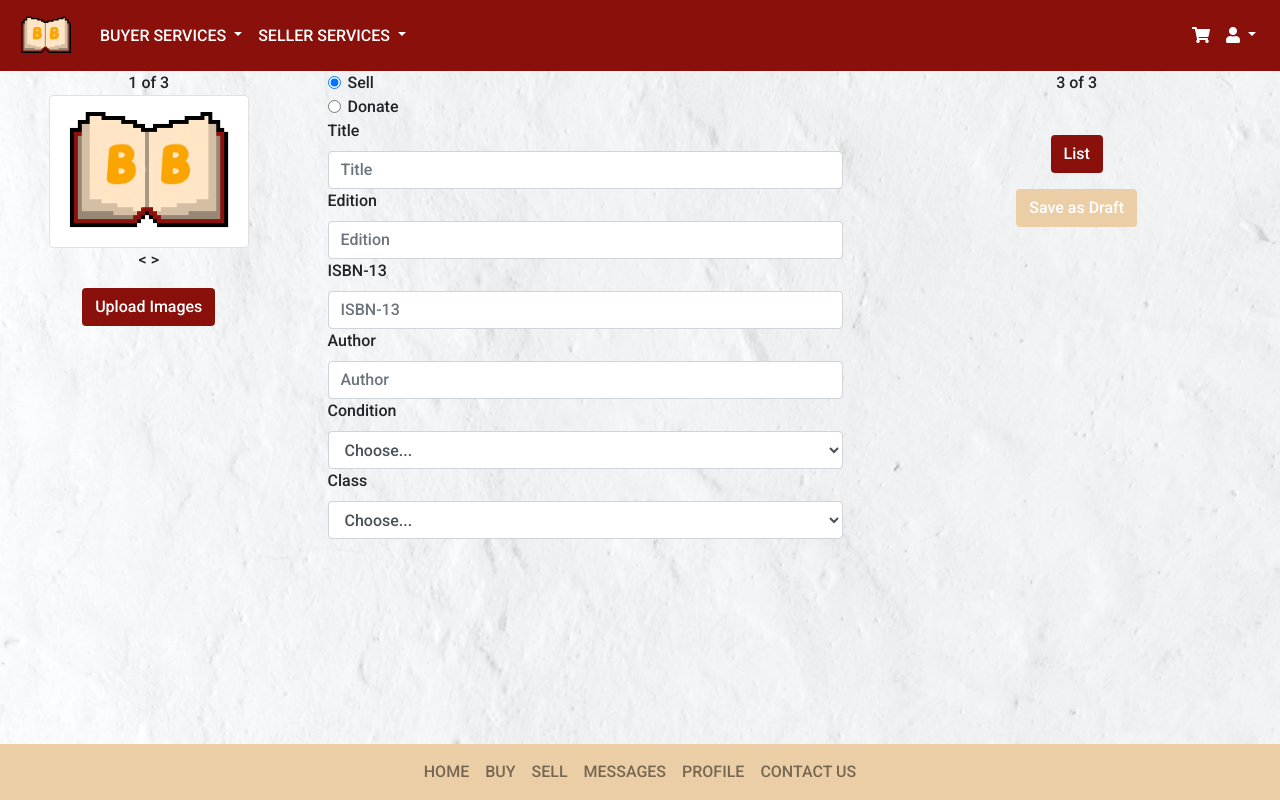
After one commit to jthom19/BookBargainsProject, a Django app: template bookbargains/templates/sellerListingBackUp.html in a window 1280 px wide. The commit adds this page. Run offline with Django 3.2, Linux system fonts and the light colour scheme; the template is opened without the code that fills it, so the values that code supplies are empty; some libraries are stand-ins or nearby versions.

Commit message:
updated forms

```diff
--- /dev/null
+++ b/bookbargains/templates/sellerListingBackUp.html
@@ -0,0 +1,110 @@
+{% extends "base.html" %}
+{% load static %}
+{% block body_block %}
+
+<div class="row">
+    <div class="col-3 text-center">
+      1 of 3
+        <div class="thumbnails1">
+            <img src="../static/bb.png" alt="..." class="img-thumbnail" width="200px" height="300px">
+        </div>
+
+        < >
+        <br>
+        <button class="btn mx-auto mt-3" style="color: #ffffff; background-color: #8a100b;">Upload Images</button>
+        <br>
+
+    </div>
+    <div class="col-5 text-center">
+
+      <div class="form-row-1 text-left">
+          <div>
+              <div class="form-check">
+                  <input class="form-check-input" type="radio" name="exampleRadios" id="exampleRadios1" value="option1" checked>
+                  <label class="form-check-label" for="exampleRadios1">
+                    Sell
+                  </label>
+                </div>
+                <div class="form-check">
+                  <input class="form-check-input" type="radio" name="exampleRadios" id="exampleRadios2" value="option2">
+                  <label class="form-check-label" for="exampleRadios2">
+                    Donate
+                  </label>
+                </div>
+          </div>
+        <label class="form-label" for="formControl">Title</label>
+        <input
+        class="form-control"
+        id="formControl"
+        type="text"
+        placeholder="Title"
+        aria-label="Title"
+
+        />
+        <label class="form-label" for="formControl">Edition</label>
+        <input
+            class="form-control"
+            id="formControl"
+            type="text"
+            placeholder="Edition"
+            aria-label="Edition"
+
+        />
+        <label class="form-label" for="formControl">ISBN-13</label>
+        <input
+            class="form-control"
+            id="formControl"
+            type="text"
+            placeholder="ISBN-13"
+            aria-label="ISBN-13"
+
+        />
+        <label class="form-label" for="formControl">Author</label>
+        <input
+            class="form-control"
+            id="formControl"
+            type="text"
+            placeholder="Author"
+            aria-label="Author"
+
+        />
+        <label for="exampleFormControlSelect1">Condition</label>
+        <select class="form-control" id="exampleFormControlSelect1">
+            <option selected>Choose...</option>
+            <option>New</option>
+            <option>Great</option>
+            <option>Good</option>
+            <option>Average</option>
+            <option>Poor</option>
+        </select>
+        <label for="exampleFormControlSelect1">Class</label>
+        <select class="form-control" id="exampleFormControlSelect1">
+            <option selected>Choose...</option>
+            <option>x</option>
+            <option>x</option>
+            <option>x</option>
+            <option>x</option>
+            <option>x</option>
+        </select>
+
+
+      </div>
+    </div>
+    <div class="col text-center">
+      3 of 3
+        <div class="btn_group1">
+            <br>
+            <button class="btn mx-auto mt-3" style="color: #ffffff; background-color: #8a100b;">List</button>
+            <br>
+            <button class="btn mx-auto mt-3" style="color: #ffffff; background-color: #ebcea5;">Save as Draft</button>
+
+        </div>
+
+    </div>
+
+    </div>
+  </div>
+
+
+
+{% endblock %}
```
Also changed, not shown: bookbargains/bbapp/forms.py (+6 -1 lines), bookbargains/templates/sellerListing.html (+18 -73 lines).
